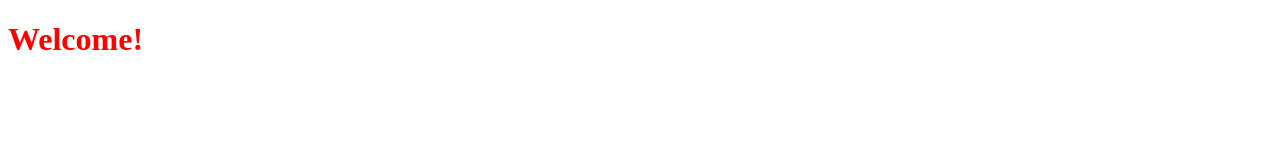
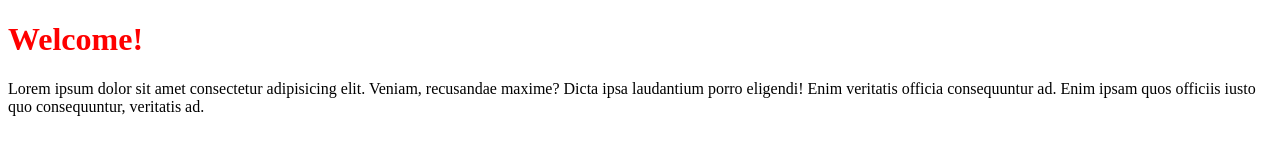
Before and after one commit to Zawlinhtike397/Git_workshop_WhatsNext, a plain HTML site: page index.html in a window 1280 px wide. Drawn offline with Linux system fonts and the light colour scheme.

Commit message:
Added one paragraph in html

```diff
--- a/index.html
+++ b/index.html
@@ -9,5 +9,8 @@
 </head>
 <body>
     <h1>Welcome!</h1>
+    <p>
+        Lorem ipsum dolor sit amet consectetur adipisicing elit. Veniam, recusandae maxime? Dicta ipsa laudantium porro eligendi! Enim veritatis officia consequuntur ad. Enim ipsam quos officiis iusto quo consequuntur, veritatis ad.
+    </p>
 </body>
 </html>
```
